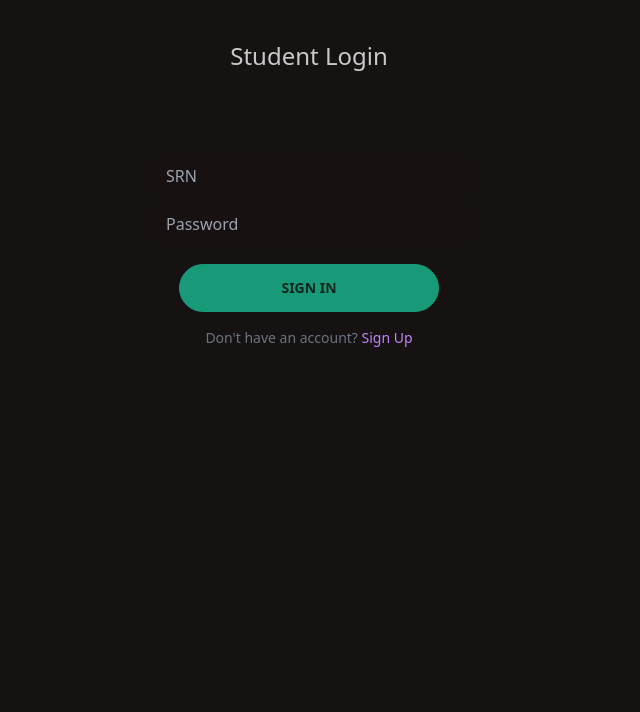
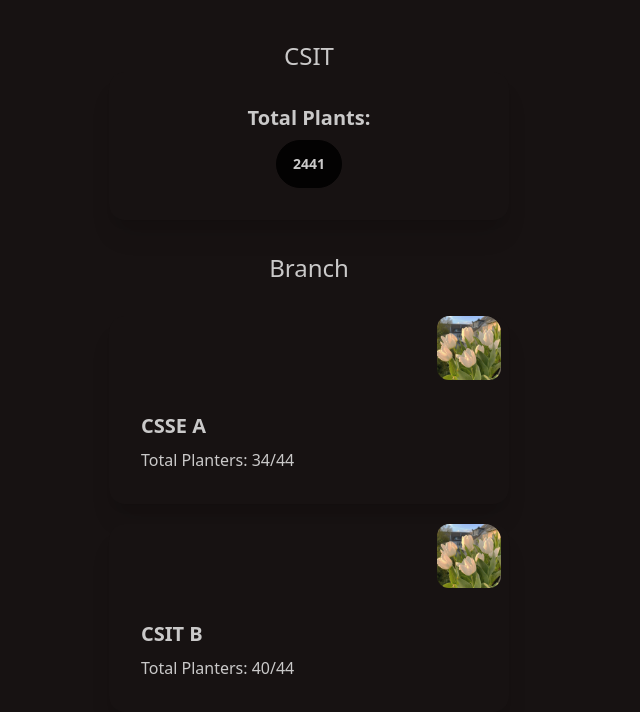
Before and after one commit to bhavikavarshney/plantProject, a React (Vite) app in the folder Client/: page / in a window 1280 px wide. Shown: the top 712 px of the page, without its empty margins (331-971 px from the left). Built offline with nearby package versions, Linux system fonts and the light colour scheme.

Commit message:
Admin Overview Page

```diff
--- /dev/null
+++ b/Client/src/AdminOverview.jsx
@@ -0,0 +1,50 @@
+import React from 'react'
+
+const AdminOverview =() => {
+    return (
+        <div className="flex flex-col items-center m-10">
+            <div className="flex flex-col justify-content text-2xl">
+                CSIT
+            </div>
+        {/* Total Plants Card */}
+            <div className="card w-2/6 bg-base-100 shadow-xl">
+                <div className="card-body">
+                    <div className="card-actions flex flex-col items-center justify-content ">
+                        <h2 className="card-title">Total Plants: </h2>
+                        <button className="btn no-animation">2441</button>
+                    </div>
+                </div>
+            </div>
+            <div className="justify-content text-2xl m-8">
+                Branch
+            </div>
+            {/* First Card */}
+            <div className="card w-2/6 bg-base-100 shadow-xl">
+                <figure className="max-w-sm mx-auto">
+                    <div class="flex-container">
+                        <img src="./public/plant.jpeg" alt="Plant" className="ml-10 float-right w-1/6 rounded-xl" />
+                    </div>
+                </figure>
+                <div className="card-body">
+                    <h2 className="card-title">CSSE A</h2>
+                    <p>Total Planters: 34/44</p>
+                </div>
+            </div>
+            {/* Second Card */}
+            <div className="card w-2/6 bg-base-100 shadow-xl m-5">
+                <figure className="max-w-sm mx-auto">
+                    <div>
+                        <img src="./public/plant.jpeg" alt="Plant" className="ml-10 float-right w-1/6 rounded-xl" />
+                    </div>
+                </figure>
+                <div className="card-body">
+                    <h2 className="mr-40 float-left card-title">CSIT B</h2>
+                    <p>Total Planters: 40/44</p>
+                </div>
+            </div>
+        </div>
+
+    )
+}
+
+export default AdminOverview
--- a/Client/src/App.jsx
+++ b/Client/src/App.jsx
@@ -1,7 +1,7 @@
-import Login from './Login'
+import AdminOverview from './AdminOverview'
 
 export default function App() {
   return (
-    <Login />
+    <AdminOverview />
   )
 }
```
Also changed, not shown: Client/public/plant.jpeg (added).
